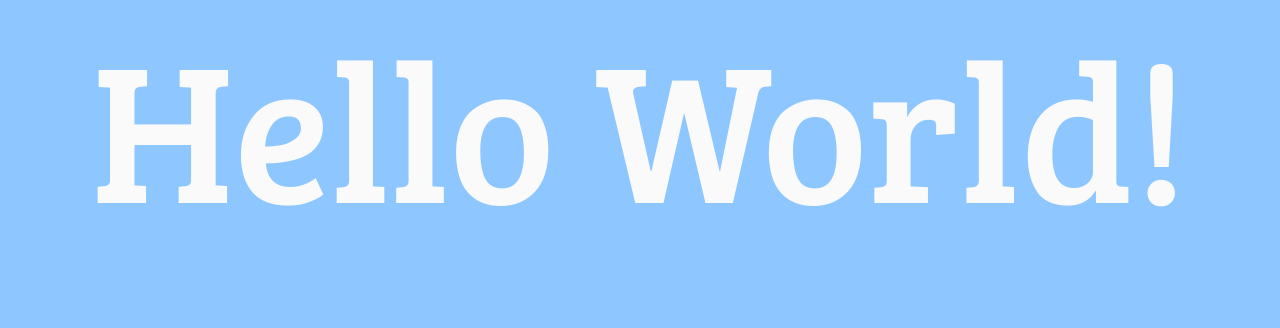
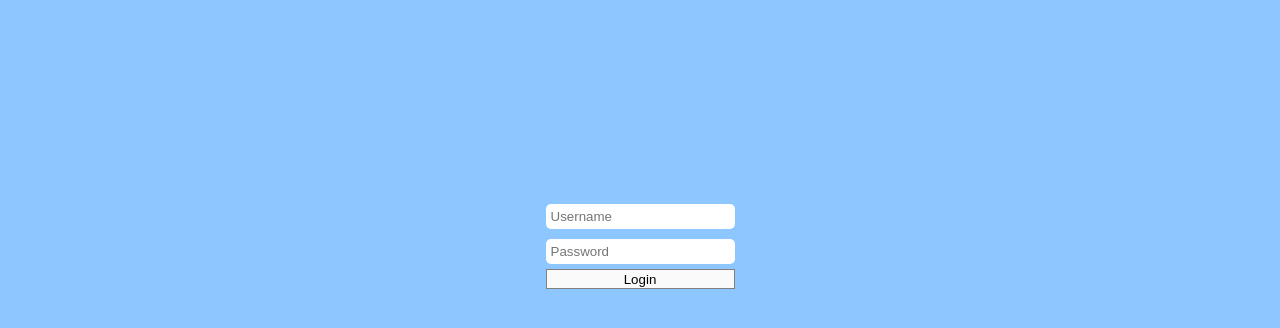
Before and after one commit to AmineAfia/hexchain, a React app: page /login in a window 1280 px wide. Shown: the part 156-484 px from the top of the page. Built offline with nearby package versions, Linux system fonts and the light colour scheme.

Commit message:
Add Frontend Routing

```diff
--- a/src/App.jsx
+++ b/src/App.jsx
@@ -1,53 +1,35 @@
 // @flow
-import * as React from 'react';
-import ReactDOM from 'react-dom'
-import {
-  BrowserRouter,
-  Route,
-} from 'react-router-dom';
-import Web3 from 'web3'
-import TruffleContract from 'truffle-contract'
-import Election from '../build/contracts/Election.json'
+import * as React from "react";
+import { BrowserRouter, Route, Switch } from "react-router-dom";
+import LoginView from "./components/content/LoginView";
+import DoctorView from "./components/content/DoctorView";
+import OrgaView from "./components/content/OrgaView";
+import Home from "./components/Home";
 
-import './index.scss';
+import "./index.scss";
 
 const routes = [
   {
-    path: '/',
+    path: "/",
     exact: true,
     id: 0,
-  component: ()=>{ return( <div>Hello World!</div>)},
+    component: () => {
+      return <div>Hello World!</div>;
+    }
   }
 ];
 
-class App extends React.Component {
-  render() {
-    return (
-      <BrowserRouter>
-      <div className="top">
-        <div className="header">
-        </div>
-        <div className="content">
-          {
-                      routes.map(route => (
-                        <Route
-                          key={route.id}
-                          path={route.path}
-                          component={route.component}
-                        />
-                          ))
-                  }
-        </div>
-        <div className="footer">
-        </div>
-      </div>
-    </BrowserRouter>
-    )
-  }
-}
-  ReactDOM.render(
-    <App />,
-    document.querySelector('#root')
- )
+const App = () => (
+  <BrowserRouter>
+    <div className="top">
+      <Switch>
+        <Route path="/" component={Home} exact />
+        <Route path="/login" component={LoginView} exact />
+        <Route path="/doctor" component={DoctorView} exact />
+        <Route path="/orga" component={OrgaView} exact />
+      </Switch>
+    </div>
+  </BrowserRouter>
+);
 
 export default App;
--- /dev/null
+++ b/src/components/Home.jsx
@@ -0,0 +1,7 @@
+import React from 'react';
+
+const Home = ()=>{
+    return <div/>
+}
+
+export default Home;
--- /dev/null
+++ b/src/components/content/DoctorView.jsx
@@ -0,0 +1,7 @@
+import React from 'react';
+
+const DoctorView = ()=>{
+    return <div/>
+}
+
+export default DoctorView;
--- /dev/null
+++ b/src/components/content/LoginView.jsx
@@ -0,0 +1,20 @@
+import React from "react";
+import "./LoginView.scss";
+
+const USERNAME = "Username";
+const PASSWORD = "Password";
+const LOGIN = "Login";
+
+const LoginView = () => {
+  return (
+    <div className="login">
+      <div className="login-container">
+        <input type="text" className="login-name" placeholder={USERNAME} />
+        <input className="login-password" placeholder={PASSWORD} />
+        <button className="login-button">{LOGIN}</button>
+      </div>
+    </div>
+  );
+};
+
+export default LoginView;
--- /dev/null
+++ b/src/components/content/LoginView.scss
@@ -0,0 +1,26 @@
+.login {
+  height: 100%;
+  display: flex;
+  flex-direction: column;
+  align-items: center;
+  justify-content: center;
+  &-button {
+    height: 20px;
+    border: 1px solid grey;
+    background-color: #fafafa;
+  }
+  &-container {
+    display: flex;
+    min-width: 76px;
+    font-size: 23px;
+    width: 189px;
+    flex-direction: column;
+  }
+}
+
+input {
+  padding: 5px;
+  margin: 5px 0 5px 0;
+  border: 0;
+  border-radius: 5px;
+}
--- /dev/null
+++ b/src/components/content/OrgaView.jsx
@@ -0,0 +1,6 @@
+import React from 'react';
+
+const OrgaView = ()=>{
+    return <div/>
+}
+export default OrgaView;
--- a/src/index.scss
+++ b/src/index.scss
@@ -1,8 +1,8 @@
 //
-@import url('https://fonts.googleapis.com/css?family=Bree+Serif');
-@import url('https://fonts.googleapis.com/css?family=Lato');
+@import url("https://fonts.googleapis.com/css?family=Bree+Serif");
+@import url("https://fonts.googleapis.com/css?family=Lato");
 
-body::after{
+body::after {
   content: "";
   // background-image: url("../media/images/hackonaboatathon.jpg");
   background-size: cover;
@@ -15,34 +15,31 @@ body::after{
   z-index: -1;
 }
 
-.top{
-  font-family: 'Bree Serif', serif;
+.top {
+  font-family: "Bree Serif", serif;
   width: 100%;
   height: 100%;
   position: absolute;
-  background-color: rgba(30,144,255,0.5);
+  background-color: rgba(30, 144, 255, 0.5);
   left: 0;
-  top:0;
-  display: grid;
-  grid-template-rows:  [header-start] 18% [header-end] 77vh [site-end];
+  top: 0;
 }
 
-.icon-right{
+.icon-right {
   float: right;
-  transition: .25s ease-in-out;
-  &:hover{
+  transition: 0.25s ease-in-out;
+  &:hover {
     color: grey;
   }
 }
 
-.content{
+.content {
   font-size: 25vh;
   color: #fafafa;
   text-align: center;
-  grid-row: header-end/site-end;
 }
 
-.input{
+.input {
   padding: 5px;
   margin: 0;
   border: 0;
```
Also changed, not shown: src/index.jsx (+20 -19 lines).
